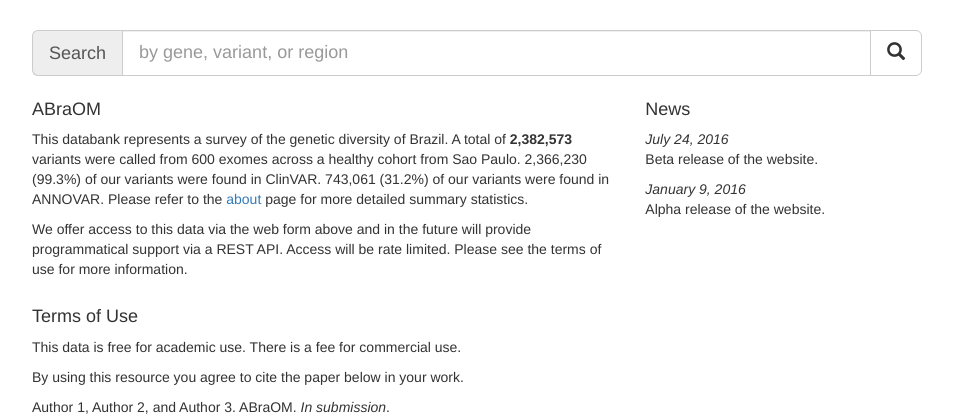
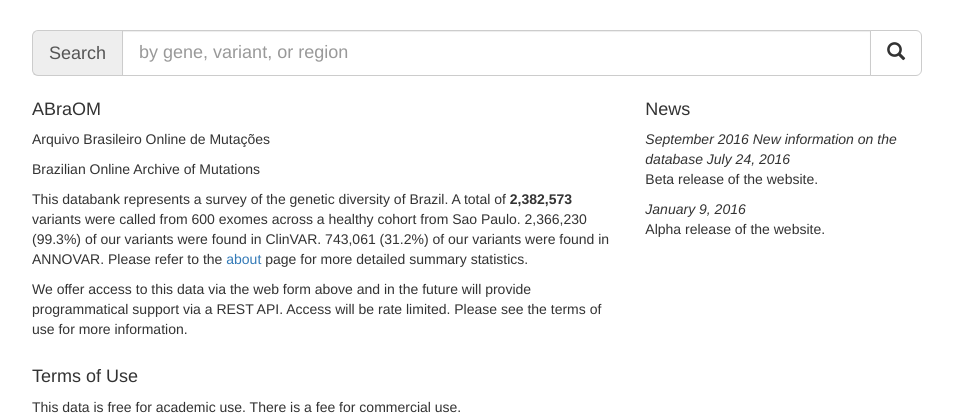
Before and after one commit to sezquina/variant-webapp, a Flask app: page / in a window 1280 px wide. Shown: the part 82-502 px from the top of the page, without its empty margins (163-1116 px from the left). Run offline with Flask 2, Linux system fonts and the light colour scheme; parts of the project's set-up code (start-up, migrations or seed data) failed here and were passed over; some libraries are stand-ins or nearby versions.

Commit message:
Updated description

```diff
--- a/wsgi/templates/index.html
+++ b/wsgi/templates/index.html
@@ -19,6 +19,8 @@
       <div class="row marketing">
 	<div class="col-lg-8">
 	  <h4>ABraOM</h4>
+	  <p>Arquivo Brasileiro Online de Mutações</p>
+	  <p>Brazilian Online Archive of Mutations</p>
 	  <p>This databank represents a survey of the genetic diversity of Brazil. A total of <b>2,382,573</b> variants were called from 600 exomes across a healthy cohort from Sao Paulo. 2,366,230 (99.3%) of our variants were found in ClinVAR. 743,061 (31.2%) of our variants were found in ANNOVAR. Please refer to the <a href="/about">about</a> page for more detailed summary statistics.</p>
 
 	  <p>We offer access to this data via the web form above and in the future will provide programmatical support via a REST API. Access will be rate limited. Please see the terms of use for more information.</p>
@@ -34,6 +36,9 @@
 	<div class="col-lg-4">
 	  <h4>News</h4>
 
+	  <i>September 2016</i>
+	  <i>New information on the database</i>
+
 	  <i>July 24, 2016</i>
 	  <p>Beta release of the website.</p>
 
```
